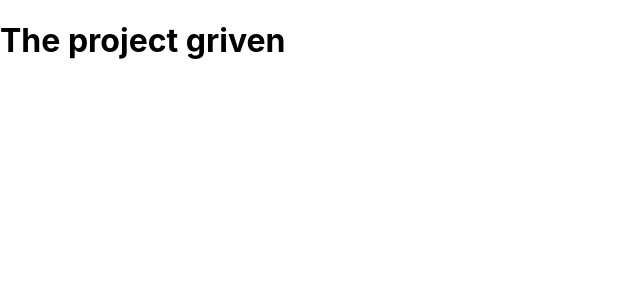
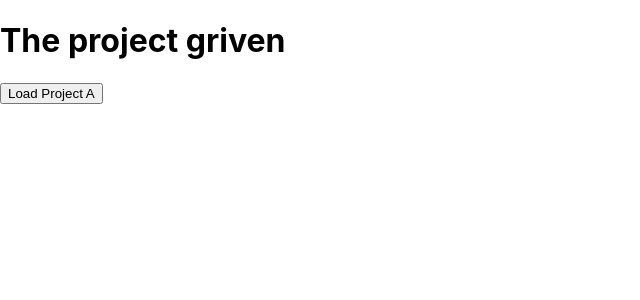
Before and after one commit to chagy/next-react-coures, a Next.js app: page /clients/manu in a window 1280 px wide. Shown: the top 300 px of the page, without its empty margins (0-640 px from the left). Built offline with nearby package versions, Linux system fonts and the light colour scheme.

Commit message:
Navigation Programmatically

```diff
--- a/pages/clients/[id]/index.js
+++ b/pages/clients/[id]/index.js
@@ -1,7 +1,20 @@
+import { useRouter } from "next/router";
 function ClientProjectsPage() {
+  const router = useRouter();
+
+  console.log(router.query);
+
+  function loadProjectHandler() {
+    router.push({
+      pathname: "/clients/[id]/[clientprojectid]",
+      query: { id: "max", clientprojectid: "projecta" },
+    });
+  }
+
   return (
     <div>
       <h1>The project griven</h1>
+      <button onClick={loadProjectHandler}>Load Project A</button>
     </div>
   );
 }
```
